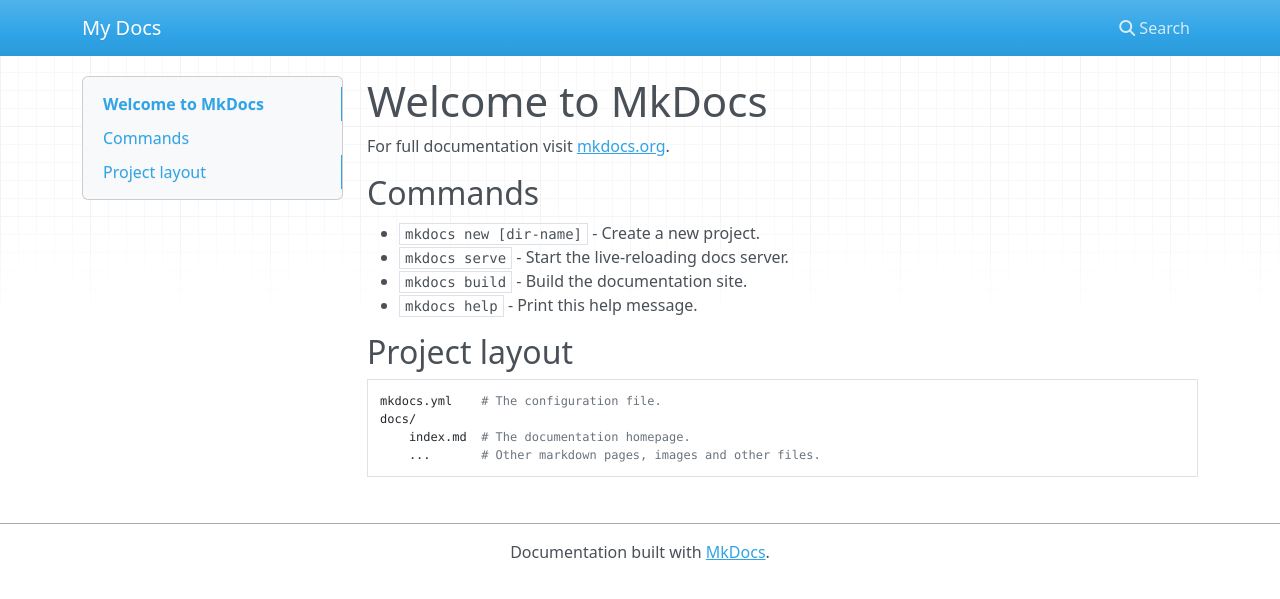
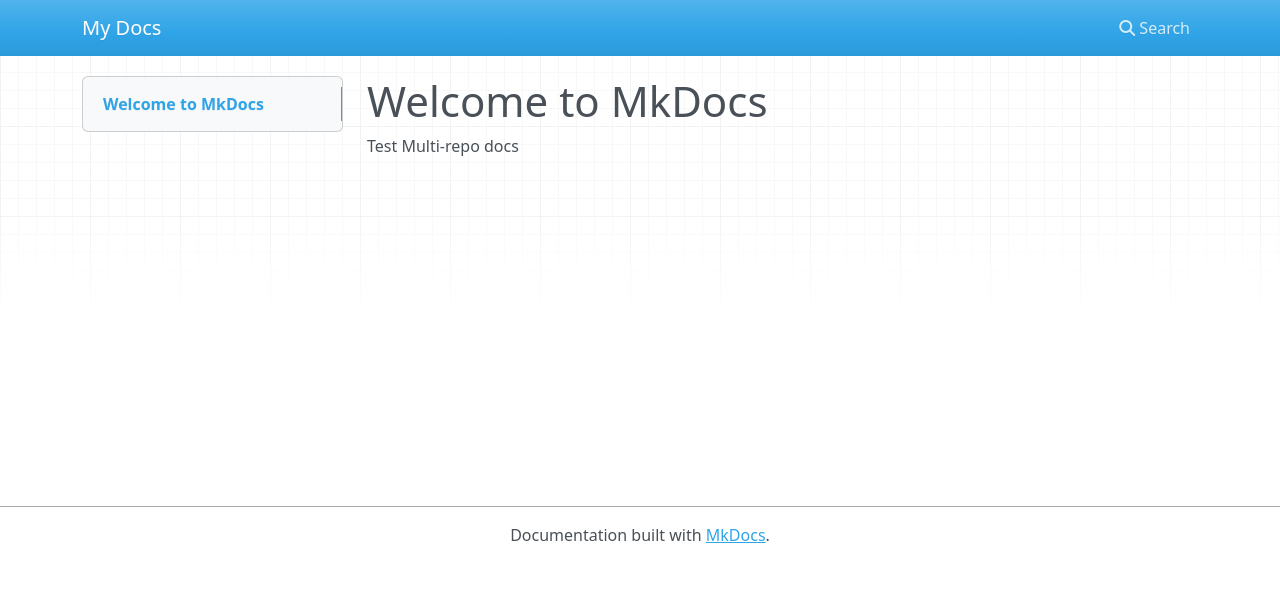
Before and after one commit to multirepo-docs/root-docs, an MkDocs documentation site: the page built from docs/docs/index.md, in a window 1280 px wide. Shown: the top 599 px of the page. Built offline with MkDocs 1.6.1, drawn with Linux system fonts in a browser that asks for light colours; nearby versions of some CDN libraries.

Commit message:
Update website

```diff
--- a/docs/docs/index.md
+++ b/docs/docs/index.md
@@ -1,17 +1,3 @@
 # Welcome to MkDocs
 
-For full documentation visit [mkdocs.org](https://mkdocs.org).
-
-## Commands
-
-* `mkdocs new [dir-name]` - Create a new project.
-* `mkdocs serve` - Start the live-reloading docs server.
-* `mkdocs build` - Build the documentation site.
-* `mkdocs help` - Print this help message.
-
-## Project layout
-
-    mkdocs.yml    # The configuration file.
-    docs/
-        index.md  # The documentation homepage.
-        ...       # Other markdown pages, images and other files.
+Test Multi-repo docs
```
Also changed, not shown: docs/site/index.html, docs/site/search/search_index.json, 1 other file.
